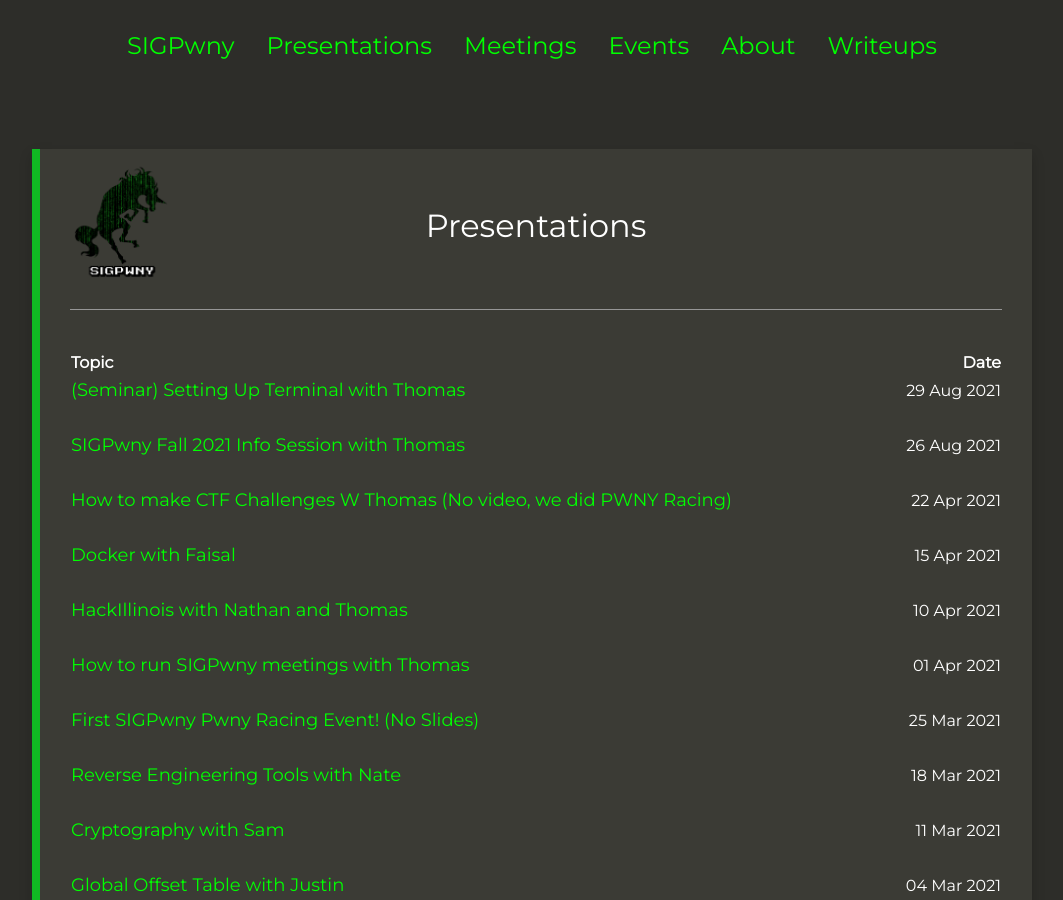
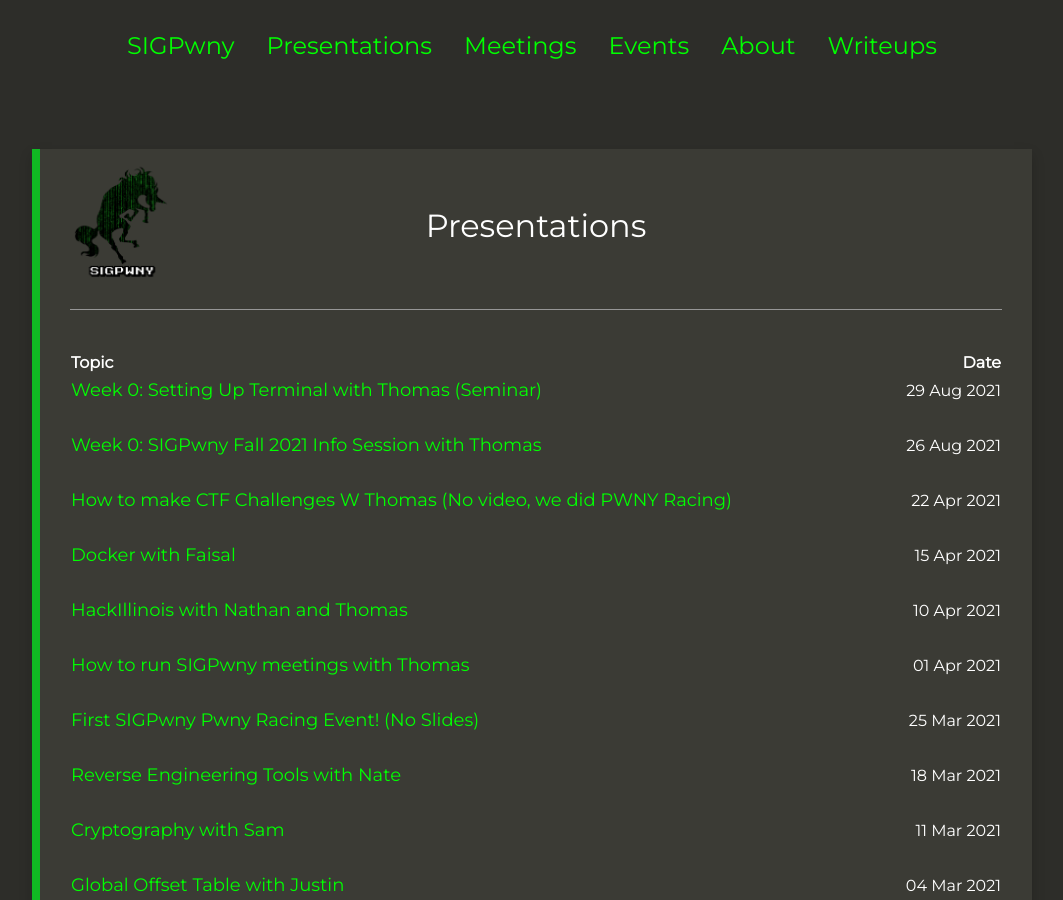
Before and after one commit to sigpwny/sigpwny.github.io-jekyll, a Jekyll site: the page built from presentation.md, in a window 1280 px wide and 900 px high. Shown: the whole window, without its empty margins (108-1171 px from the left). Built offline with Jekyll 4.4.1, drawn with Linux system fonts in a browser that asks for light colours; nearby versions of some CDN libraries.

Commit message:
Updated with week info

```diff
--- a/presentation.md
+++ b/presentation.md
@@ -4,12 +4,12 @@
 presentations: [
   {
     link: "https://sigpwny.github.io/presentation-content/FA2021/00-settingup.pdf",
-    title: "(Seminar) Setting Up Terminal with Thomas",
+    title: "Week 0: Setting Up Terminal with Thomas (Seminar)",
     date: "2021-08-29",
   },
   {
     link: "https://sigpwny.github.io/presentation-content/FA2021/00-infosession.pdf",
-    title: "SIGPwny Fall 2021 Info Session with Thomas",
+    title: "Week 0: SIGPwny Fall 2021 Info Session with Thomas",
     date: "2021-08-26",
   },
   {
```
